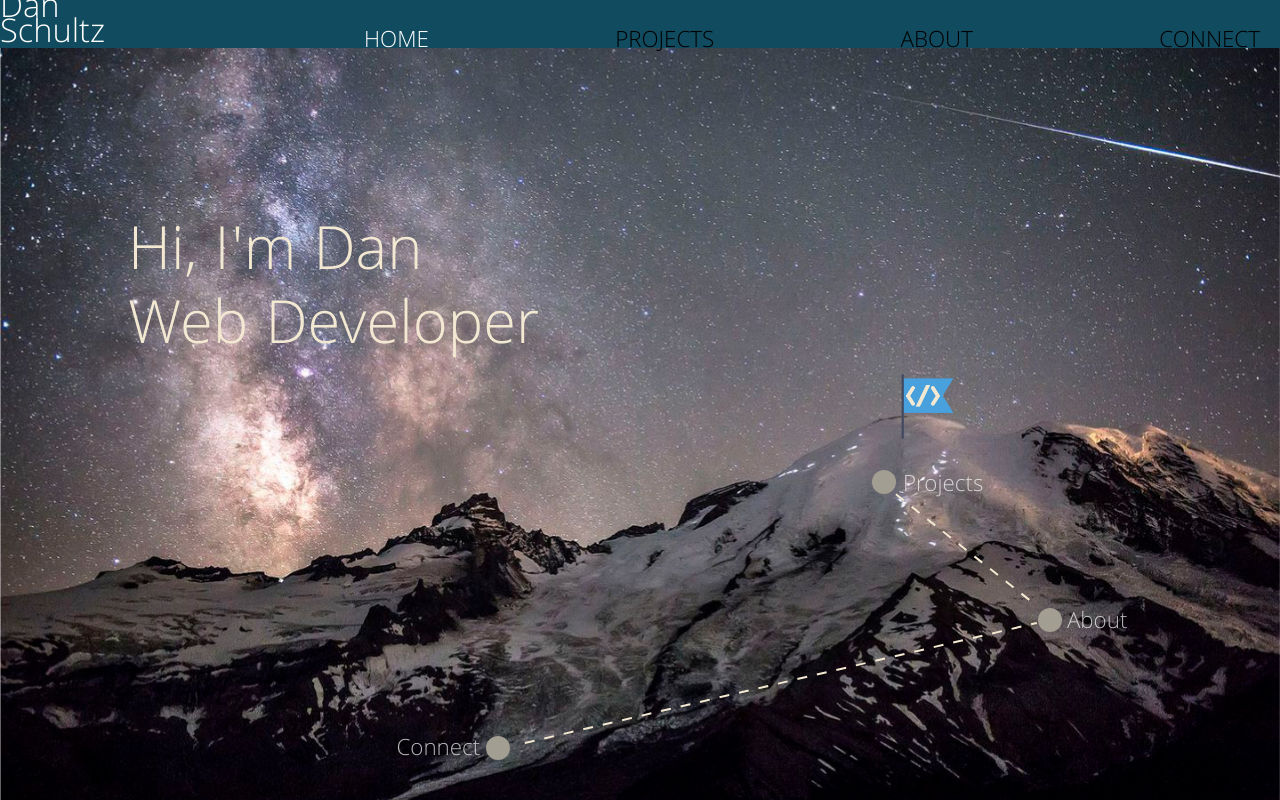
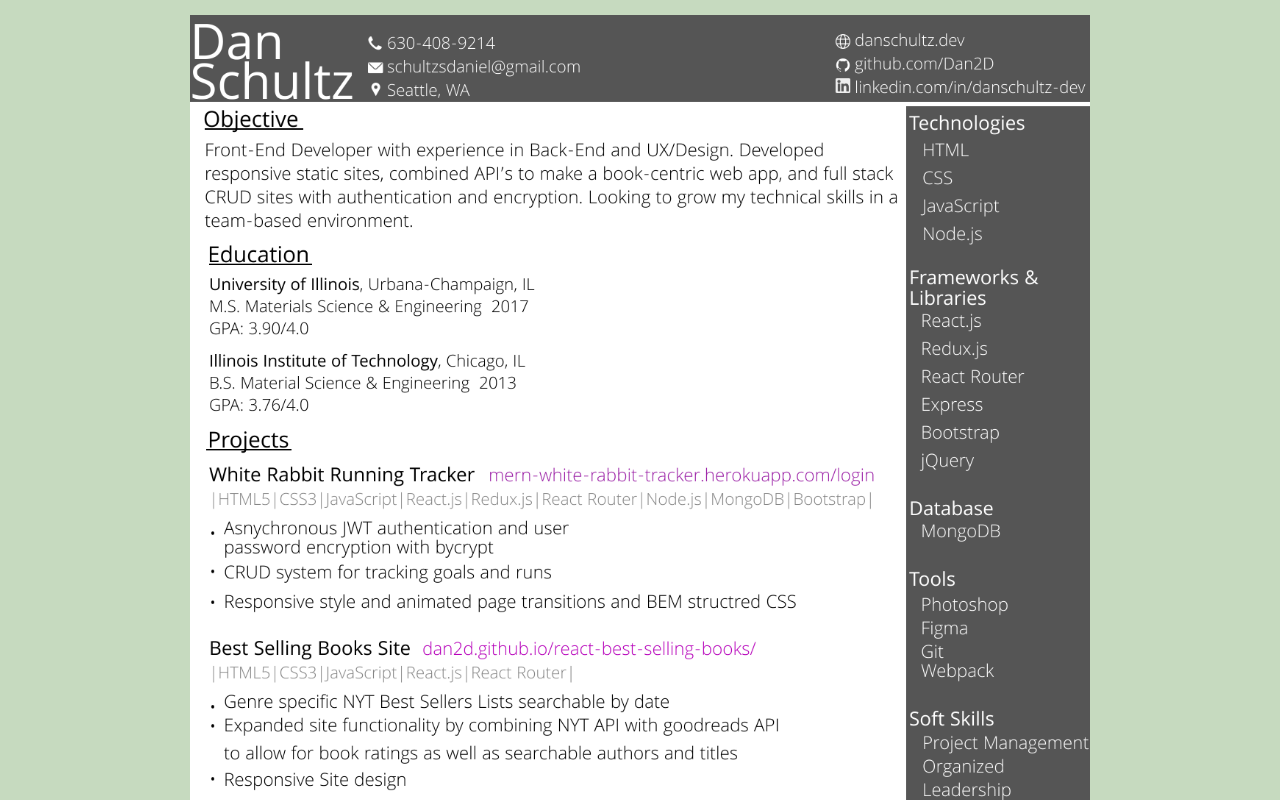
Before and after one commit to Dan2D/web-dev-portfolio, a React (Create React App) app: page /resume in a window 1280 px wide. Shown: the top 800 px of the page. Built offline with nearby package versions, Linux system fonts and the light colour scheme.

Commit message:
added resume and react-router-dom

```diff
--- a/package.json
+++ b/package.json
@@ -8,6 +8,7 @@
     "jquery": "^3.4.1",
     "react": "^16.8.6",
     "react-dom": "^16.8.6",
+    "react-router-dom": "^5.0.1",
     "react-scripts": "3.0.1",
     "smoothscroll-polyfill": "^0.4.4"
   },
--- a/src/App.js
+++ b/src/App.js
@@ -1,4 +1,6 @@
-import React, {useState, useEffect} from 'react';
+import React, {useState, useEffect, Fragment} from 'react';
+import {BrowserRouter as Router, Route} from 'react-router-dom';
+import Resume from './components/Resume/Resume';
 import Nav from './components/Nav/Nav';
 import Hero from './components/Hero/Hero';
 import Projects from './components/Projects/Projects';
@@ -26,14 +28,21 @@ function App() {
   }, [])
 
   return (
+    <Router>
       <div className="App">
+        <Route path="/resume" exact component={Resume}/>
+        <Route path="/" exact render={() =>
+          <Fragment>
             <Nav size={size}/>
             <Hero />
             <Projects />
             <About />
             <Contact />
             <Footer />
+          </Fragment>
+        }/>
       </div>
+    </Router>
   );
 }
 
--- a/src/components/About/About.js
+++ b/src/components/About/About.js
@@ -1,11 +1,10 @@
 import React from 'react';
+import {Link} from 'react-router-dom';
 import SectionTtl from '../SectionTtl';
 import SkillsCard from './SkillsCard';
 import './About.css';
 
 function About(props) {
-// TODO(LOAD UPDATED RESUME AND LINK NEW LINKED IN)
-
     return (
         <div className="about-container">
             <div className="anchor-pt" id="about" />
@@ -41,10 +40,10 @@ function About(props) {
                         <img src={require('../../images/icons/Linkedin_Logo.png')} alt="linkedin" />
                         <p>Linkedin</p>
                     </a>
-                    <a className="link-icon" href="#">
+                    <Link to="/resume" className="link-icon">
                         <img src={require('../../images/icons/Resume_Logo.png')} alt="document icon" />
                         <p>Resume</p>
-                    </a>
+                    </Link>
                 </div>
             </div>
         </div>
--- /dev/null
+++ b/src/components/Resume/Resume.css
@@ -0,0 +1,32 @@
+.resume-view {
+    display: flex;
+    justify-content: center;
+    align-items: center;
+    width: 100vw;
+    margin: 15px 0;
+}
+
+.resume-view img{
+    width: 95vw;
+}
+
+/* Small devices (tablets, 768px and up) */
+@media only screen and (min-width: 768px) {
+    .resume-view img{
+        width: 700px;
+        height: 905.9px;
+    }
+}
+
+/* tablets/desktops and up ----------- */
+@media only screen and (min-width: 992px) {
+    .resume-view img{
+        width: 900px;
+        height: 1164.7px;
+    }
+}
+/* large desktops and up ----------- */
+@media only screen and (min-width: 1200px) {
+
+
+}
--- /dev/null
+++ b/src/components/Resume/Resume.js
@@ -0,0 +1,12 @@
+import React from 'react';
+import './Resume.css';
+
+function Resume() {
+    return (
+        <div className="resume-view">
+            <img src={require("../../images/views/Web Developer Resume Dan Schultz 2019.jpg")} alt="resume" />
+        </div>
+    )
+}
+
+export default Resume
```
Also changed, not shown: src/images/views/Web Developer Resume Dan Schultz 2019.jpg (added), 1 other file (tests, documents, lock files or other folders). Lines whose indentation alone changed are shown as unchanged.
